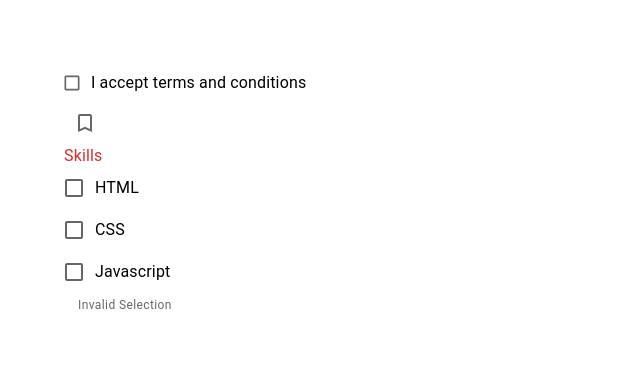
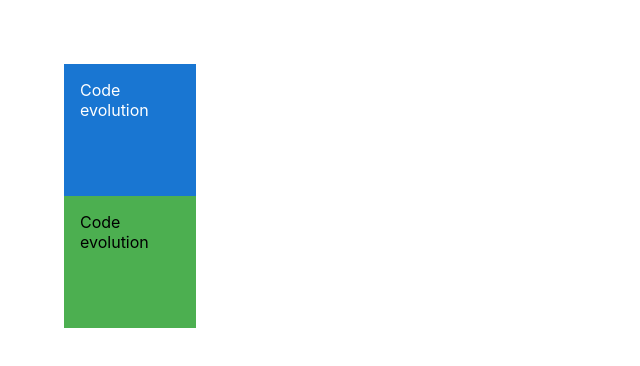
Before and after one commit to nghi9994/crash-mui-typescript, a React (Create React App) app: page / in a window 1280 px wide. Shown: the top 366 px of the page, without its empty margins (0-640 px from the left). Built offline with nearby package versions, Linux system fonts and the light colour scheme.

Commit message:
Feat: layout - create Box component

```diff
--- a/src/App.tsx
+++ b/src/App.tsx
@@ -6,6 +6,7 @@
 import MuiSelect from './components/MuiSelect';
 import MuiRadioButton from './components/MuiRadioButton';
 import MuiCheckbox from './components/MuiCheckbox';
+import MuiLayout from './components/MuiLayout';
 
 function App() {
   return (
@@ -15,7 +16,8 @@
       {/* <MuiTextField /> */}
       {/* <MuiSelect /> */}
       {/* <MuiRadioButton /> */}
-      <MuiCheckbox />
+      {/* <MuiCheckbox /> */}
+      <MuiLayout />
     </div>
   );
 }
--- /dev/null
+++ b/src/components/MuiLayout.tsx
@@ -0,0 +1,38 @@
+import React from 'react'
+import { Box } from '@mui/material'
+
+const MuiLayout = () => {
+  return (
+    <>
+      {/* Box component with 'sx' prop */}
+      <Box
+        sx={{
+          backgroundColor: 'primary.main',
+          color: 'white',
+          height: '100px',
+          width: '100px',
+          padding: '16px',
+          '&:hover': {
+            backgroundColor: 'primary.light',
+            cursor: 'pointer',
+          }
+        }}
+      >
+        Code evolution
+      </Box>
+
+      {/* Box component with existing prop */}
+      <Box
+        display='flex'
+        height='100px'
+        width='100px'
+        bgcolor='success.light'
+        p={2}
+      >
+        Code evolution
+      </Box>
+    </>
+  )
+}
+
+export default MuiLayout
```
